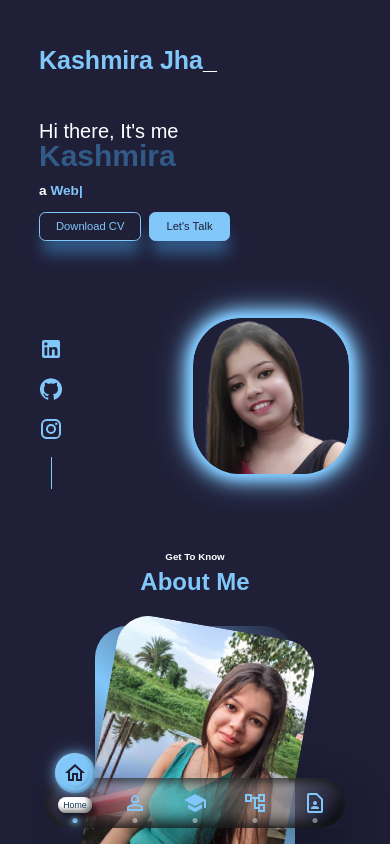
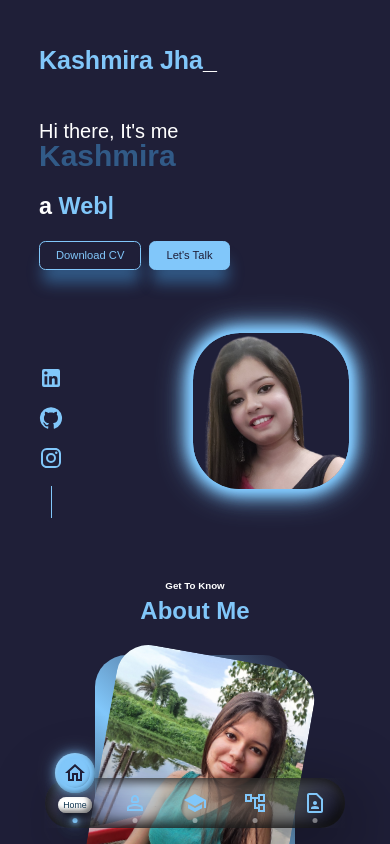
Before and after one commit to Kashmirajha2001/portfolio, a React (Vite) app: page / in a window 390 px wide. Shown: the top 844 px of the page. Built offline with nearby package versions, Linux system fonts and the light colour scheme.

Commit message:
updated intro

```diff
--- a/src/intro/intro.css
+++ b/src/intro/intro.css
@@ -95,7 +95,7 @@
         line-height: 1;
     }
     .intro_left h3{
-        font-size: 3vw;
+        font-size: 3.5vw;
         top: 6rem;
         line-height: 3;
     }
@@ -117,7 +117,7 @@
     }
 
     .intro_left h3{
-        font-size: 3.5vw;
+        font-size: 4vw;
     }
 
     .cta{
@@ -143,6 +143,10 @@
         font-size: 25px;
     }
 
+    .intro_left h3{
+        font-size: 5vw;
+    }
+
     .intro_left .header{
         font-size: 30px;
     }
@@ -161,235 +165,9 @@
         right: 15%;
     }
 }
-/* .intro_page{
-    height: 64rem;
-}
-.heading{
-    padding-top: 50px;
-    padding-left: 10%;
-    color: var(--color-white);
-}
 
-.heading span{
-    color: var(--color-primary);
-}
-
-.intro_content{
-    position: absolute;
-    padding-left:10%;
-    top: 20%;
-}
-
-.intro_content h1{
-    font-size: 40px;
-    color: var(--color-primary-variant);
-}
-.intro_content h2{
-    font-size: 30px;
-}
-.intro_content h3{
-    font-size: 30px;
-}
-
-.intro_content h3 .ityped-cursor{
-    animation: blink 1s infinite;
-}
-
-@keyframes blink{
-    50%{
-        opacity:1,
-    }
-    100%{
-        opacity: 0;
+@media screen and (max-width:400px){
+    .intro_left h3{
+        font-size: 6vw;
     }
 }
-
-.intro_content h3 span{
-    font-size: 30px;
-    color: var(--color-primary);
-}
-
-.cta{
-    position: absolute;
-    padding-left:10%;
-    top: 47%;
-    display: flex;
-    gap: 1.2rem;
-}
-
-.image{
-    position: absolute;
-    width: 30vw;
-    height: fit-content;
-    border: 0;
-    border-radius: 30%;
-    overflow: hidden;
-    right: 10%;
-    top: 15%;
-    background: transparent;
-    box-shadow:
-        0 0 5px #81c7fa,
-        0 0 10px #81c7fa,
-        0 0 15px #81c7fa,
-        0 0 20px #81c7fa,
-        0 0 25px #81c7fa,
-        0 0 35px #81c7fa;
-}
-
-.image img{
-    height: 100%;
-    width: 100%;
-    object-fit: cover;
-}
-.socials{
-    position: absolute;
-    display: flex;
-    flex-direction: column;
-    align-items: center;
-    gap: 0.8rem;
-    position: absolute;
-    left: 10%;
-    bottom: 5rem;
-}
-
-.socials::after{
-    content: "";
-    width: 1px;
-    height: 2rem;
-    background: var(--color-primary);
-}
-
-@media screen and (max-width:1000px){
-    .image{
-        top: 30%;
-    }
-}
-
-@media screen and (max-width:800px){
-    .image{
-        top: 50%;
-        width: 30vw;
-        right: 10%;
-    }
-
-    .intro_content{
-        line-height: 1;
-    }
-
-    .intro_content h3{
-        top: 6rem;
-        line-height: 3;
-    }
-}
-
-@media screen and (max-width:650px) {
-    .socials{
-        bottom: 8rem;
-    }
-
-    .intro_content{
-        position: absolute;
-        top: 15%;
-    }
-
-    .intro_content h1{
-        font-size: 30px;
-    }
-    .intro_content h2{
-        font-size: 20px;
-        font-weight: 10;
-    }
-    .intro_content h3{
-        font-size: 25px;
-    }
-
-    .intro_content h3 span{
-        font-size: 25px;
-    }
-
-    .cta{
-        top: 36%;
-        font-size: 70%;
-        gap: 0.5rem;
-    }
-    .image{
-        width: 40vw;
-        right: 10%;
-        top:50%;
-    }
-}
-
-@media screen and (max-height:600px) {
-    .intro_page{
-        margin-bottom: 20vh;
-    }
-    .socials{
-        bottom: 8rem;
-    }
-
-    .intro_content{
-        top: 7rem;
-        line-height: 1;
-    }
-
-    .intro_content h3{
-        top: 6rem;
-        line-height: 3;
-    }
-
-    .cta{
-        top: 16rem;
-    }
-
-    .socials{
-        flex-direction: row;
-        top: 21rem;
-    }
-
-    .socials::after{
-        display: none;
-    }
-
-    .image{
-        width: 20vw;
-        top: 30%;
-    }
-}
-
-@media screen and (max-width:500px){
-    .image{
-        top:50%;
-        width: 45vw;
-    }
-    .heading{
-        padding-left: 5%;
-    }
-
-    .intro_content{
-        position: absolute;
-        padding-left:5%;
-        top: 15%;
-    }
-
-    .intro_content h1{
-        font-size: 25px;
-    }
-    .intro_content h2{
-        font-size: 15px;
-        font-weight: 10;
-    }
-    .intro_content h3{
-        font-size: 20px;
-    }
-
-    .intro_content h3 span{
-        font-size: 20px;
-    }
-
-    .cta{
-        padding-left:5%;
-        top: 32%;
-        font-size: 60%;
-        gap: 0.5rem;
-    }
-} */
```
